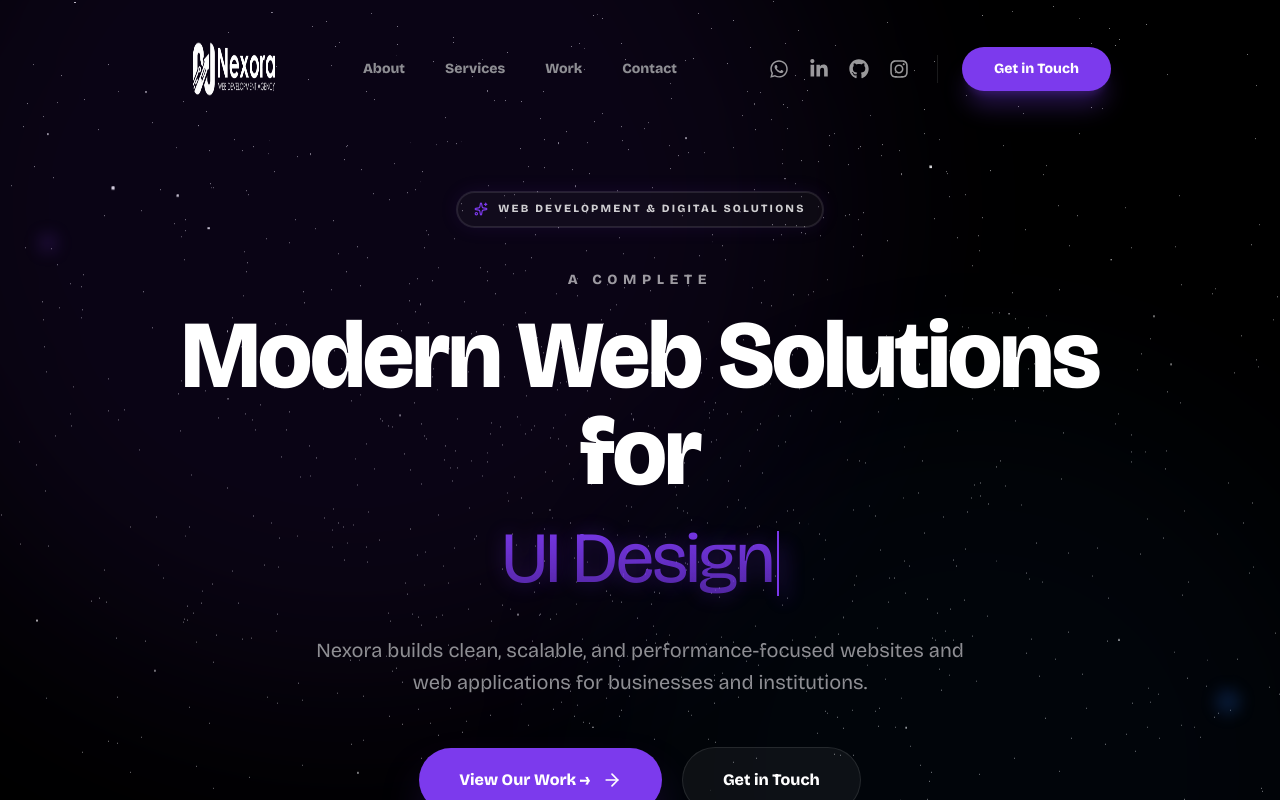
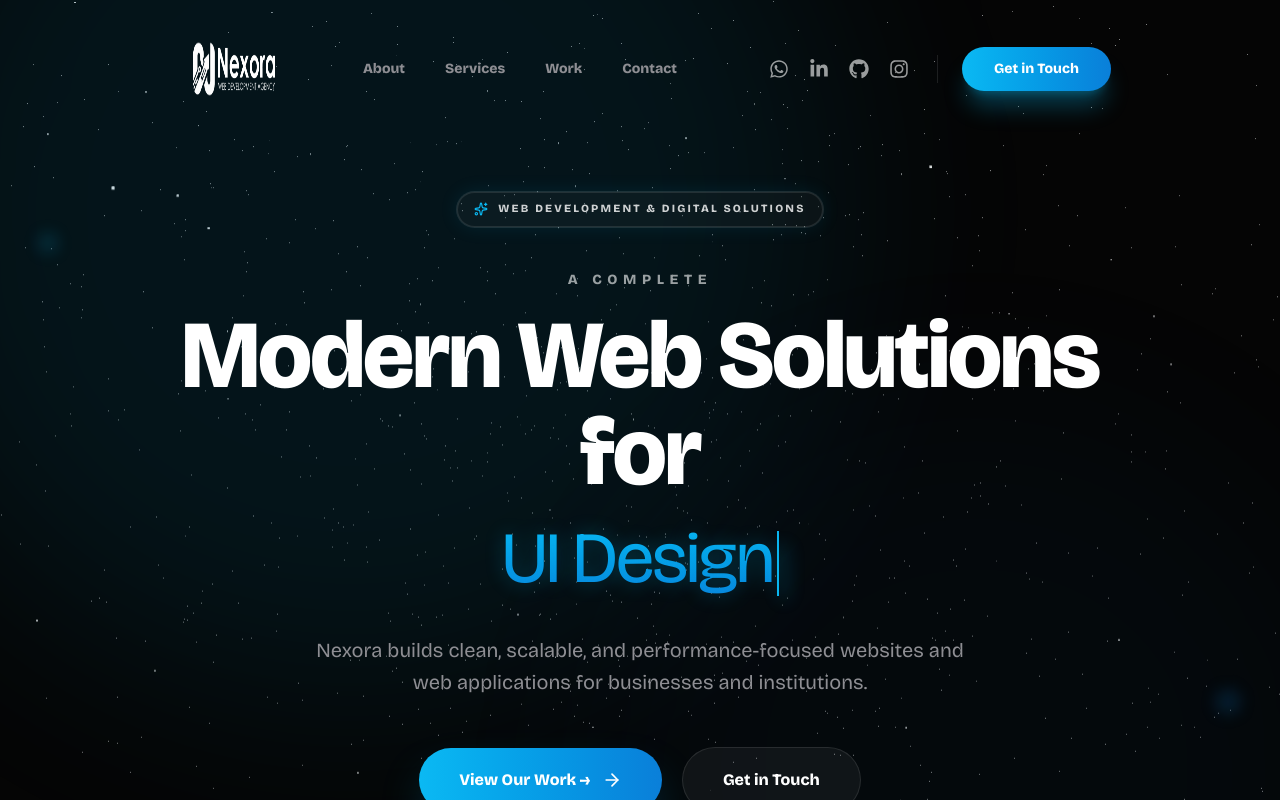
Before and after one commit to navaneethpv/nexora-agency, a Next.js app: page / in a window 1280 px wide. Shown: the top 800 px of the page. Built offline with nearby package versions, Linux system fonts and the light colour scheme.

Commit message:
style: Update the color palette to a new blue-based accent system and apply it across various UI components.

```diff
--- a/src/app/globals.css
+++ b/src/app/globals.css
@@ -41,19 +41,23 @@ html.lenis body {
 }
 
 :root {
-  --background: #000000;
+  --background: #050505;
   --foreground: #FFFFFF;
-  --accent-purple: #7C3AED;
+  --accent-main: #0BB9F3;
+  --accent-secondary: #0A7FD9;
+  --accent-glow: #38D9FF;
   --secondary-text: #8E8E93;
-  --card-bg: #1C1C1E;
-  --glass-bg: rgba(0, 0, 0, 0.7);
-  --border-subtle: rgba(255, 255, 255, 0.1);
+  --card-bg: #0A0A0B;
+  --glass-bg: rgba(5, 5, 5, 0.7);
+  --border-subtle: rgba(255, 255, 255, 0.08);
 }
 
 @theme inline {
   --color-background: var(--background);
   --color-foreground: var(--foreground);
-  --color-accent: var(--accent-purple);
+  --color-accent: var(--accent-main);
+  --color-accent-secondary: var(--accent-secondary);
+  --color-accent-glow: var(--accent-glow);
   --color-secondary: var(--secondary-text);
   --color-card: var(--card-bg);
   --color-glass: var(--glass-bg);
@@ -93,7 +97,7 @@ body {
   }
 
   .text-glow {
-    text-shadow: 0 0 20px rgba(124, 58, 237, 0.3);
+    text-shadow: 0 0 20px rgba(11, 185, 243, 0.3);
   }
 }
 
@@ -116,15 +120,35 @@ body {
 }
 
 @keyframes float-slow {
-  0%, 100% { transform: translate(0, 0) scale(1); }
-  33% { transform: translate(30px, -50px) scale(1.1); }
-  66% { transform: translate(-20px, 20px) scale(0.95); }
+
+  0%,
+  100% {
+    transform: translate(0, 0) scale(1);
+  }
+
+  33% {
+    transform: translate(30px, -50px) scale(1.1);
+  }
+
+  66% {
+    transform: translate(-20px, 20px) scale(0.95);
+  }
 }
 
 @keyframes float-slower {
-  0%, 100% { transform: translate(0, 0) scale(1.1); }
-  33% { transform: translate(-50px, 30px) scale(1); }
-  66% { transform: translate(20px, -20px) scale(1.05); }
+
+  0%,
+  100% {
+    transform: translate(0, 0) scale(1.1);
+  }
+
+  33% {
+    transform: translate(-50px, 30px) scale(1);
+  }
+
+  66% {
+    transform: translate(20px, -20px) scale(1.05);
+  }
 }
 
 .animate-float-slow {
@@ -138,6 +162,7 @@ body {
 }
 
 @keyframes pulse-green {
+
   0%,
   100% {
     opacity: 1;
--- a/src/app/page.tsx
+++ b/src/app/page.tsx
@@ -77,7 +77,7 @@ export default function Home() {
         <section ref={tickerRef} className="py-16 md:py-24 flex flex-col items-center border-t border-white/5 relative bg-white/2 overflow-hidden">
           {/* Ambient Glows */}
           <div className="absolute top-1/2 left-1/4 -translate-y-1/2 w-64 h-64 bg-accent/10 blur-[100px] rounded-full pointer-events-none" />
-          <div className="absolute top-1/2 right-1/4 -translate-y-1/2 w-64 h-64 bg-blue-500/10 blur-[100px] rounded-full pointer-events-none" />
+          <div className="absolute top-1/2 right-1/4 -translate-y-1/2 w-64 h-64 bg-accent-secondary/10 blur-[100px] rounded-full pointer-events-none" />
 
           <motion.div
             initial={{ opacity: 0, y: 10 }}
@@ -148,7 +148,7 @@ export default function Home() {
           {/* Abstract Background Elements */}
           <div className="absolute top-0 left-0 w-full h-full overflow-hidden pointer-events-none">
             <div className="absolute top-1/4 -right-20 w-96 h-96 bg-accent/5 blur-[120px] rounded-full" />
-            <div className="absolute -bottom-20 -left-20 w-[500px] h-[500px] bg-blue-500/5 blur-[150px] rounded-full" />
+            <div className="absolute -bottom-20 -left-20 w-[500px] h-[500px] bg-accent-secondary/5 blur-[150px] rounded-full" />
             <div className="absolute inset-0 bg-[radial-gradient(#ffffff,transparent_1px)] bg-size-[40px_40px] opacity-[0.03]" />
           </div>
 
--- a/src/components/FeaturesSection.tsx
+++ b/src/components/FeaturesSection.tsx
@@ -63,7 +63,7 @@ export default function FeaturesSection() {
                             whileInView={{ opacity: 1, y: 0 }}
                             viewport={{ once: true }}
                             transition={{ duration: 0.5, delay: index * 0.1 }}
-                            whileHover={{ y: -5, borderColor: "rgba(124, 58, 237, 0.3)" }}
+                            whileHover={{ y: -5, borderColor: "rgba(11, 185, 243, 0.3)" }}
                             className="glass-card p-6 md:p-8 rounded-3xl md:rounded-4xl transition-all duration-300 group relative"
                         >
                             <div className="w-10 h-10 md:w-12 md:h-12 rounded-xl md:rounded-2xl bg-accent/10 flex items-center justify-center text-accent mb-5 md:mb-6 group-hover:bg-accent group-hover:text-white transition-all duration-300">
--- a/src/components/Hero.tsx
+++ b/src/components/Hero.tsx
@@ -85,7 +85,7 @@ export default function Hero() {
                     className="absolute top-[-20%] left-[-10%] w-screen md:w-[70vw] h-[100vw] md:h-[70vw] bg-accent/15 blur-[60px] md:blur-[100px] rounded-full opacity-60 animate-float-slow"
                 />
                 <div
-                    className="absolute bottom-[-20%] right-[-10%] w-[90vw] md:w-[60vw] h-[90vw] md:h-[60vw] bg-blue-500/10 blur-[60px] md:blur-[100px] rounded-full opacity-40 animate-float-slower"
+                    className="absolute bottom-[-20%] right-[-10%] w-[90vw] md:w-[60vw] h-[90vw] md:h-[60vw] bg-accent-secondary/10 blur-[60px] md:blur-[100px] rounded-full opacity-40 animate-float-slower"
                 />
             </motion.div>
 
@@ -99,7 +99,7 @@ export default function Hero() {
             >
                 <motion.div
                     variants={itemVariants}
-                    className="inline-flex items-center gap-2.5 rounded-full border border-white/10 bg-white/3 px-4 py-2 text-[10px] md:text-[11px] font-bold text-white/80 mb-6 md:mb-10 backdrop-blur-xl ring-1 ring-white/10 shadow-[0_0_20px_rgba(124,58,237,0.1)] group hover:border-accent/30 transition-colors duration-500"
+                    className="inline-flex items-center gap-2.5 rounded-full border border-white/10 bg-white/3 px-4 py-2 text-[10px] md:text-[11px] font-bold text-white/80 mb-6 md:mb-10 backdrop-blur-xl ring-1 ring-white/10 shadow-[0_0_20px_rgba(11,185,243,0.1)] group hover:border-accent/30 transition-colors duration-500"
                 >
                     <Sparkles className="w-3.5 h-3.5 text-accent" />
                     <span className="uppercase tracking-[0.2em]">WEB DEVELOPMENT & DIGITAL SOLUTIONS</span>
@@ -117,7 +117,7 @@ export default function Hero() {
                     className="max-w-5xl text-4xl sm:text-6xl md:text-7xl lg:text-8xl font-bold tracking-tight mb-4 md:mb-8 leading-[1.1] md:leading-[1.02]"
                 >
                     Modern Web Solutions for <br />
-                    <span className="font-medium text-glow bg-clip-text text-transparent bg-linear-to-b from-accent to-accent/60 min-h-[1.1em] inline-block text-3xl sm:text-5xl md:text-6xl lg:text-7xl">
+                    <span className="font-medium text-glow bg-clip-text text-transparent bg-linear-to-b from-accent to-accent-secondary min-h-[1.1em] inline-block text-3xl sm:text-5xl md:text-6xl lg:text-7xl">
                         {currentText}
                         <span className="inline-block w-[2px] h-[0.9em] bg-accent ml-1 animate-[pulse_1s_infinite] align-middle">|</span>
                     </span>
@@ -134,7 +134,7 @@ export default function Hero() {
                     variants={itemVariants}
                     className="flex flex-col sm:flex-row gap-4 md:gap-5 justify-center items-center w-full sm:w-auto px-4 sm:px-0"
                 >
-                    <button className="w-full sm:w-auto group relative bg-accent text-white px-8 md:px-10 py-4 md:py-5 rounded-full text-sm md:text-base font-bold hover:brightness-110 transition-all shadow-2xl shadow-accent/40 active:scale-95 flex items-center justify-center gap-3 overflow-hidden">
+                    <button className="w-full sm:w-auto group relative text-white px-8 md:px-10 py-4 md:py-5 rounded-full text-sm md:text-base font-bold hover:brightness-110 transition-all shadow-2xl shadow-accent/40 active:scale-95 flex items-center justify-center gap-3 overflow-hidden bg-linear-to-r from-accent to-accent-secondary">
                         <div className="absolute inset-0 bg-white/10 translate-y-full group-hover:translate-y-0 transition-transform duration-300" />
                         <span className="relative">View Our Work →</span>
                         <ArrowRight className="w-4 h-4 md:w-5 md:h-5 relative group-hover:translate-x-1 transition-transform duration-300" />
@@ -161,7 +161,7 @@ export default function Hero() {
                     rotate: [0, -5, 0]
                 }}
                 transition={{ duration: 9, repeat: Infinity, ease: "easeInOut" }}
-                className="absolute bottom-1/4 right-10 w-6 h-6 rounded-full bg-blue-500/20 blur-sm md:block hidden"
+                className="absolute bottom-1/4 right-10 w-6 h-6 rounded-full bg-accent-secondary/20 blur-sm md:block hidden"
             />
         </section>
     );
--- a/src/components/Navbar.tsx
+++ b/src/components/Navbar.tsx
@@ -98,7 +98,7 @@ export default function Navbar() {
                             <AnimatedSocialIcon type="github" href="#" size={20} />
                             <AnimatedSocialIcon type="instagram" href="#" size={20} />
                         </div>
-                        <button className="bg-accent text-white px-5 md:px-8 py-2 md:py-3 rounded-full text-xs md:text-sm font-bold hover:brightness-110 transition-all shadow-xl shadow-accent/30 active:scale-95 whitespace-nowrap bg-linear-to-r from-accent to-accent/80">
+                        <button className="bg-accent text-white px-5 md:px-8 py-2 md:py-3 rounded-full text-xs md:text-sm font-bold hover:brightness-110 transition-all shadow-xl shadow-accent/30 active:scale-95 whitespace-nowrap bg-linear-to-r from-accent to-accent-secondary">
                             Get in Touch
                         </button>
                     </div>
--- a/src/components/Pricing.tsx
+++ b/src/components/Pricing.tsx
@@ -18,7 +18,7 @@ export default function WhyNexora() {
             {/* Soft background ambient glows */}
             <div className="absolute top-1/2 left-1/2 -translate-x-1/2 -translate-y-1/2 w-full h-full max-w-7xl pointer-events-none opacity-20">
                 <div className="absolute top-0 left-1/4 w-64 h-64 md:w-96 md:h-96 bg-accent/20 blur-[80px] md:blur-[120px] rounded-full" />
-                <div className="absolute bottom-0 right-1/4 w-64 h-64 md:w-96 md:h-96 bg-purple-500/10 blur-[80px] md:blur-[120px] rounded-full" />
+                <div className="absolute bottom-0 right-1/4 w-64 h-64 md:w-96 md:h-96 bg-accent-secondary/10 blur-[80px] md:blur-[120px] rounded-full" />
             </div>
 
             <div className="section-container relative z-10 px-2 sm:px-6">
@@ -89,7 +89,7 @@ export default function WhyNexora() {
                                     </p>
 
                                     <div className="space-y-4 sm:space-y-5 relative z-10">
-                                        <button className="w-full bg-accent text-white py-4 sm:py-5 md:py-6 rounded-xl sm:rounded-2xl md:rounded-3xl font-black text-sm sm:text-base md:text-lg tracking-wide hover:brightness-110 transition-all shadow-xl shadow-accent/20 active:scale-[0.98] group/btn flex items-center justify-center gap-2">
+                                        <button className="w-full bg-accent text-white py-4 sm:py-5 md:py-6 rounded-xl sm:rounded-2xl md:rounded-3xl font-black text-sm sm:text-base md:text-lg tracking-wide hover:brightness-110 transition-all shadow-xl shadow-accent-glow/20 active:scale-[0.98] group/btn flex items-center justify-center gap-2">
                                             Get started
                                             <motion.span animate={{ x: [0, 5, 0] }} transition={{ repeat: Infinity, duration: 1.5 }}>→</motion.span>
                                         </button>
```
